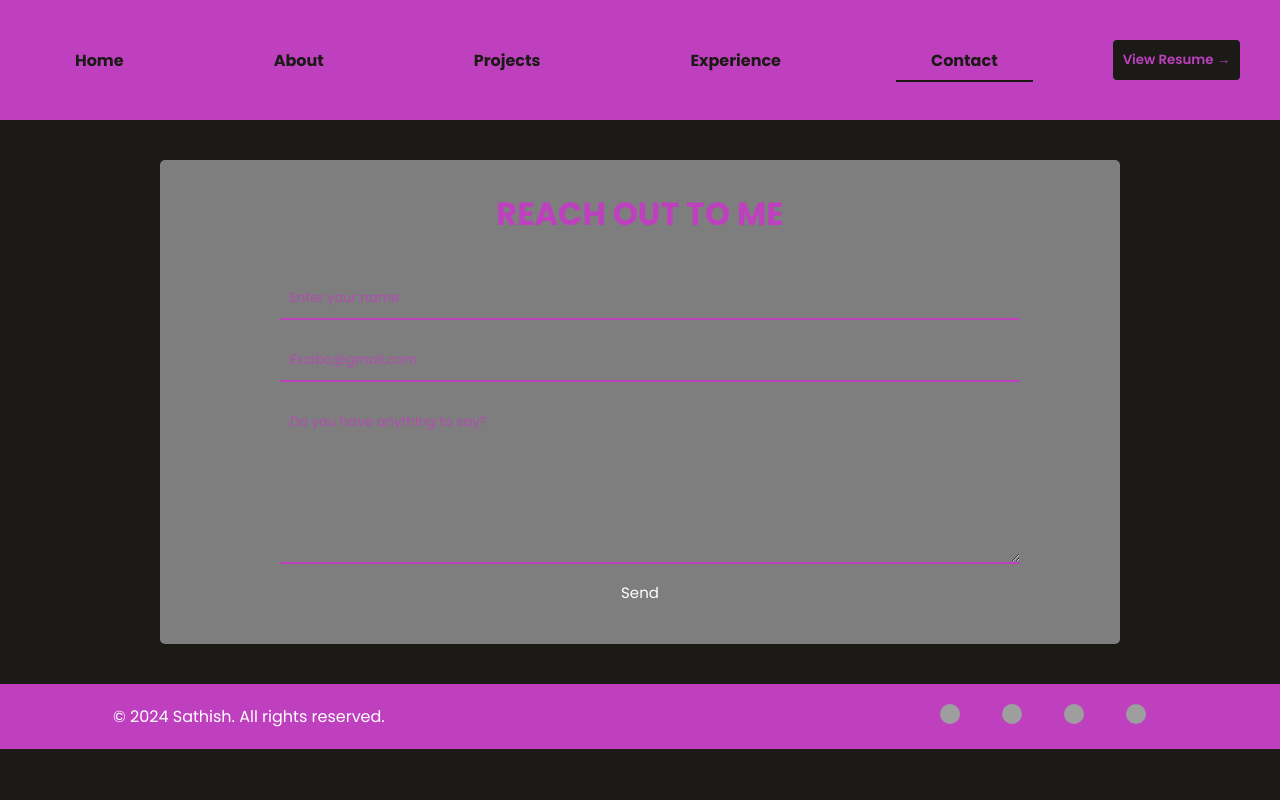
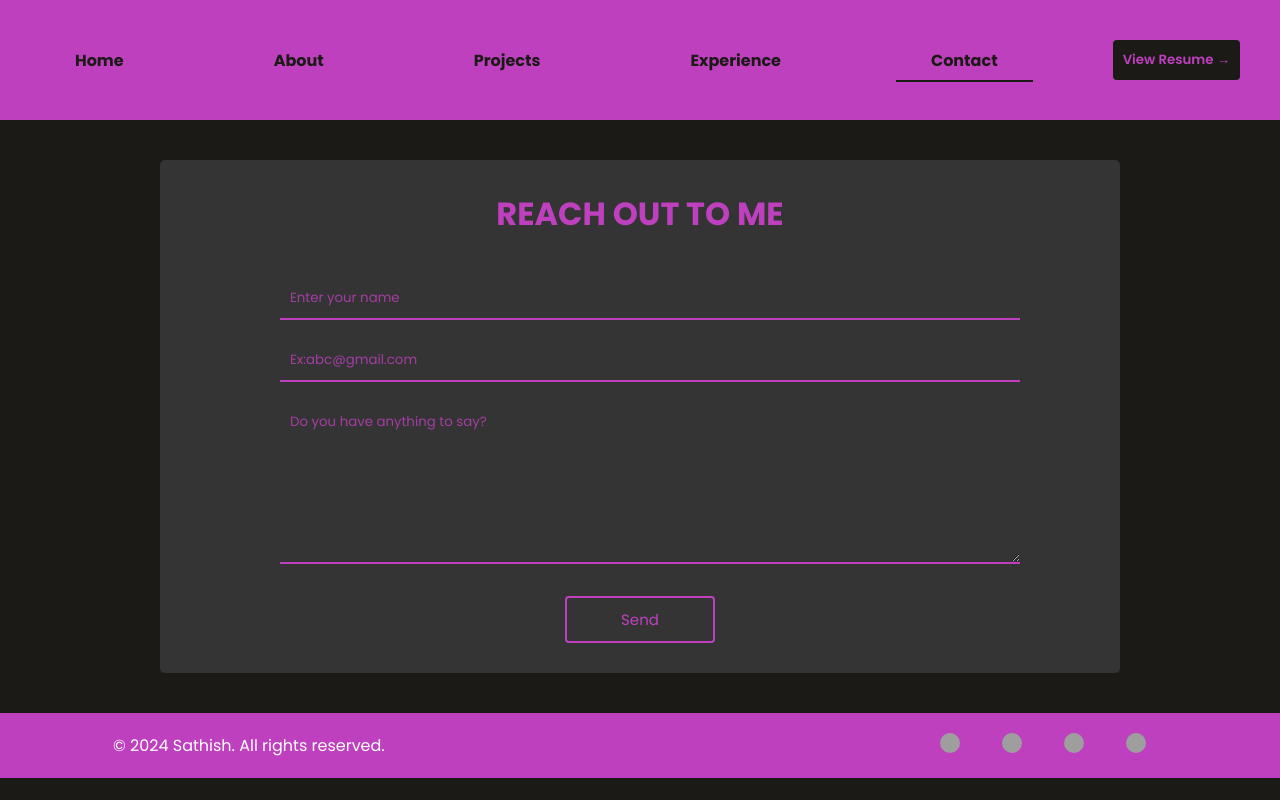
Before and after one commit to sathishkumarvbtech/Portfolio, a React (Create React App) app: page /#/contact in a window 1280 px wide. Built offline with nearby package versions, Linux system fonts and the light colour scheme; grey boxes are pictures that could not be loaded.

Commit message:
bug fixing

```diff
--- a/src/components/About.js
+++ b/src/components/About.js
@@ -17,7 +17,7 @@ const Servicecard = ({ service }) => (
                 </div>
                 <div className="flip-card-back">
                     <p>{service.back}</p>
-                    <Buttonlink url={"/contacts"} cssClass={"btn btn3"} text={"Book a service"} />
+                    <Buttonlink url={"https://sathishkumarvbtech.github.io/Portfolio/#/contact"} cssClass={"btn btn3"} text={"Book a service"} />
                 </div>
             </div>
         </div>
--- a/src/components/Contact.js
+++ b/src/components/Contact.js
@@ -127,7 +127,7 @@ export const Contact = () => {
                             </div>
                             <button
                                 type='submit'
-                                className='btn'
+                                className='btn btn-hover'
                             >
                                 {loading ? "Sending..." : "Send"}
                             </button>
--- a/src/components/Home.js
+++ b/src/components/Home.js
@@ -51,7 +51,7 @@ export const Home = () => {
 
                         <div className='Home-buttons'>
                             <Buttonlink url={'/'} text={'Hire Me'} cssClass={'btn btn1'} />
-                            <Buttonlink url={'/'} text={'My Projects'} cssClass={'btn btn1'} />
+                            <Buttonlink url={'https://sathishkumarvbtech.github.io/Portfolio/#/projects'} text={'My Projects'} cssClass={'btn btn1'} />
                         </div>
                     </div>
                 </div>
--- a/src/components/css/contact.css
+++ b/src/components/css/contact.css
@@ -5,7 +5,7 @@
 .contact-section {
     max-width: 900px;
     margin: 40px auto;
-    background-color: #7e7e7e;
+    background-color: #353434;
     color: var(--color1);
     padding: 30px;
     border-radius: 5px;
@@ -30,6 +30,14 @@
     caret-color: var(--color1);
     color: var(--color1);
 }
+
+.btn-hover {
+    border: 2px solid var(--color1) !important;
+    color: var(--color1) !important;
+    font-weight: bold;
+    margin-top: 25px;
+}
+
 
 ::placeholder {
     color: var(--color1);
```
